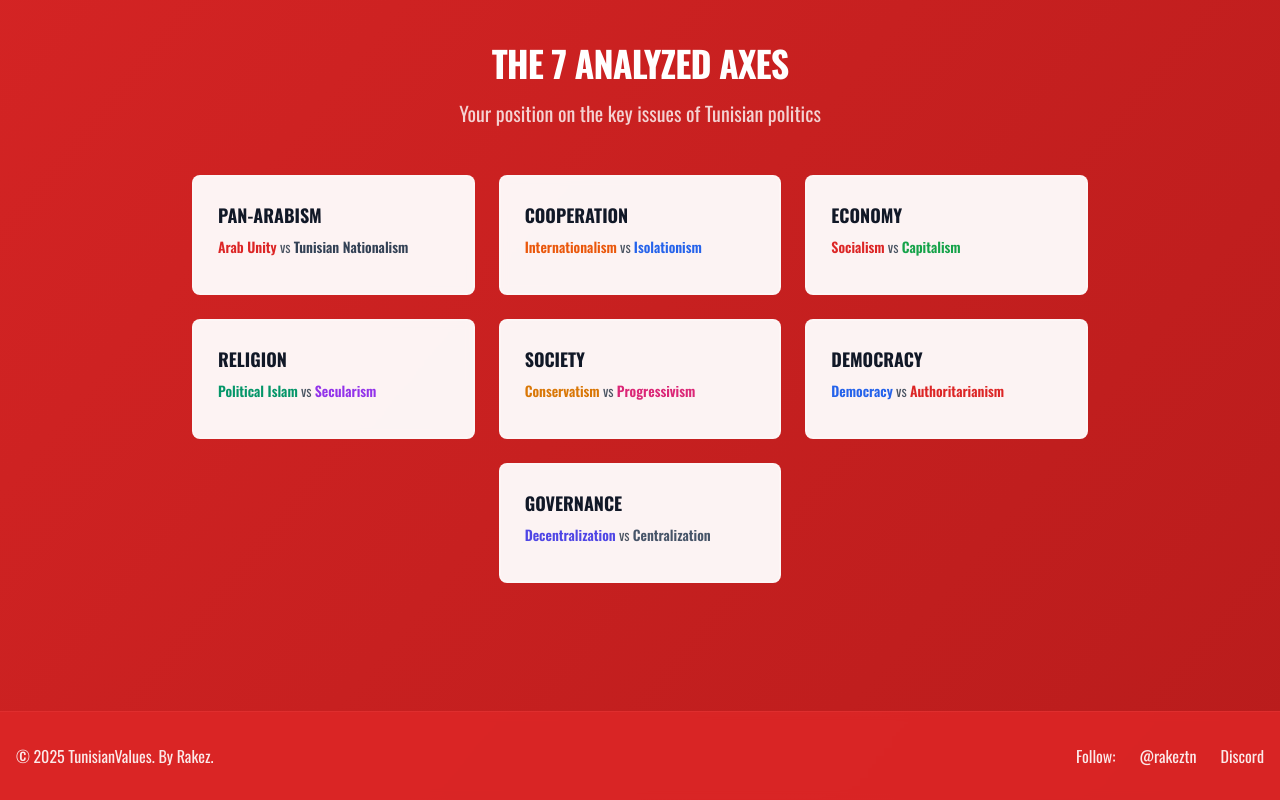
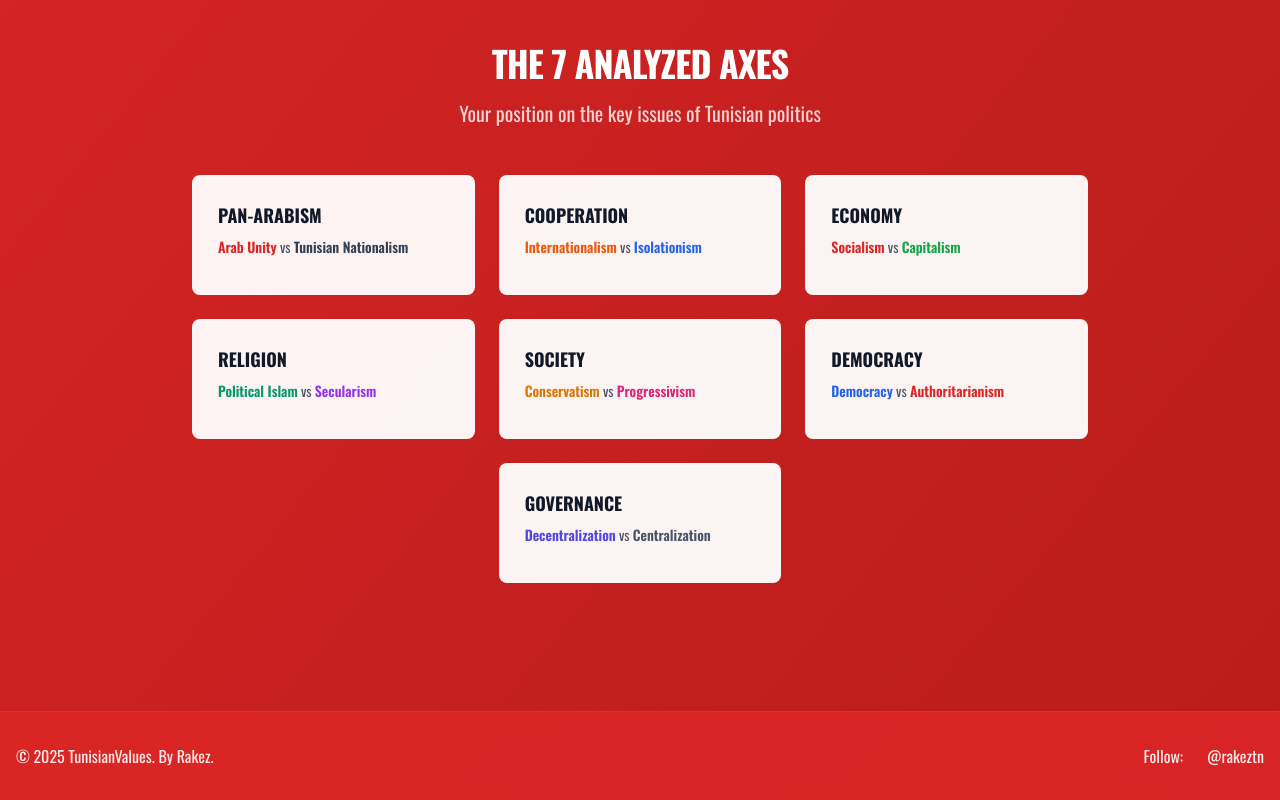
Before and after one commit to tunisianvalues/tunisianvalues.github.io, a plain HTML site: page index.html in a window 1280 px wide. Shown: the part 766-1566 px from the top of the page. Drawn offline with nearby package versions, Linux system fonts and the light colour scheme.

Commit message:
Update index.html

```diff
--- a/index.html
+++ b/index.html
@@ -202,9 +202,6 @@
                             <a href="https://twitter.com/rakeztn" target="_blank" rel="noopener noreferrer" class="hover:text-white transition-colors">
                                 @rakeztn
                             </a>
-                            <a href="https://discord.gg/V24sBgJVCe" target="_blank" rel="noopener noreferrer" class="hover:text-white transition-colors">
-                                Discord
-                            </a>
                         </div>
                     </div>
                 </div>
```
